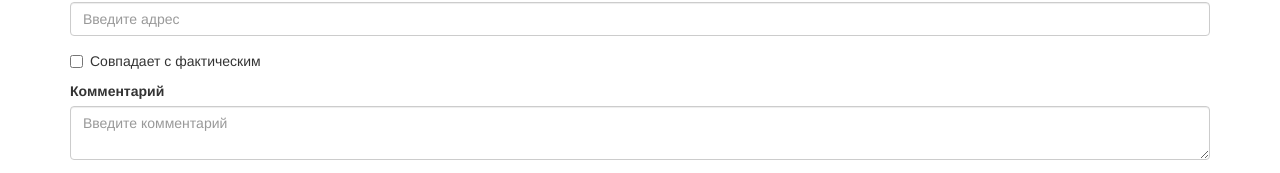
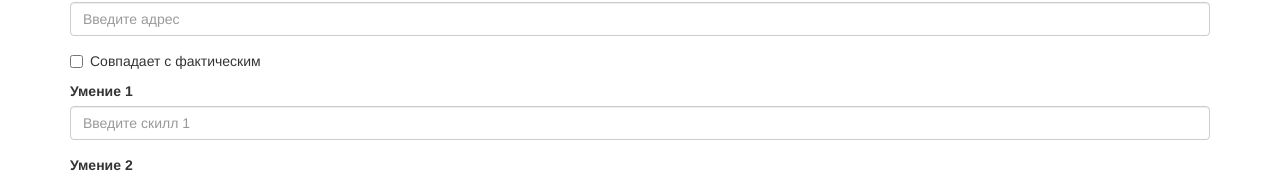
Before and after one commit to kostaskriaridis/react-form, a React (Create React App) app: page / in a window 1280 px wide. Shown: the part 633-806 px from the top of the page. Built offline with nearby package versions, Linux system fonts and the light colour scheme.

Commit message:
Added array conversion

```diff
--- a/src/form/Form.js
+++ b/src/form/Form.js
@@ -38,7 +38,8 @@ class Form extends Component {
         return this.inputs.reduce((model, input) => {
             const value = input.getValue();
             const name = input.props.name;
-            const keys = name.split('.');
+            // Конвертим квадратные скобки в точки
+            const keys = name.replace(/\[(\w+)\]/g, '.$1').split('.');
 
             let base = model;
 
@@ -46,7 +47,8 @@ class Form extends Component {
                 const key = keys.shift();
 
                 if (keys.length) {
-                    base = base[key] = base[key] || {};
+                    // Если следующий ключ - число, значит мы должны изпользовать массив
+                    base = base[key] = base[key] || (isNaN(keys[0]) ? {} : []);
                 } else {
                     base = base[key] = value;
                 }
--- a/src/pages/Base.js
+++ b/src/pages/Base.js
@@ -77,6 +77,14 @@ class Base extends Component {
                         Совпадает с фактическим
                     </label>
                 </div>
+                {[1, 2, 3].map((item, index) =>
+                    <div className='form-group' key={index}>
+                        <label>Умение {index + 1}</label>
+                        <Input
+                            name={`skills[${index}]`}
+                            placeholder={`Введите скилл ${index + 1}`} />
+                    </div>
+                )}
                 <div className='form-group'>
                     <label>Комментарий</label>
                     <Textarea
```
